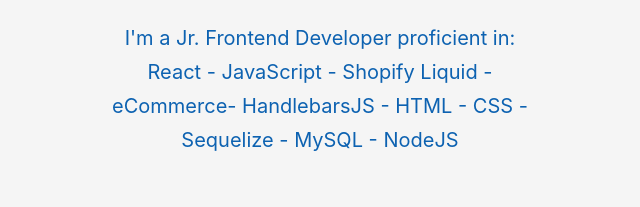
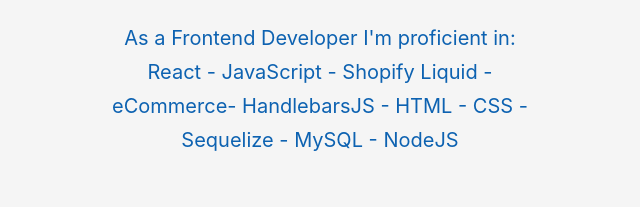
Before and after one commit to jamesfillerup/portfolio-fillerup, a plain HTML site: page index.html in a window 1280 px wide. Shown: the part 1164-1371 px from the top of the page, 470-1110 px from the left. Drawn offline with nearby package versions, Linux system fonts and the light colour scheme.

Commit message:
aboutme update

```diff
--- a/index.html
+++ b/index.html
@@ -52,7 +52,7 @@
                 I have experience in the following roles: Project Management - Quality Assurance - Purchasing - Production Management - Sales
                 </p><br />
                 <p>
-                I'm a Jr. Frontend Developer proficient in: React - JavaScript - Shopify Liquid - eCommerce- HandlebarsJS - HTML - CSS - Sequelize - MySQL - NodeJS
+                As a Frontend Developer I'm proficient in: React - JavaScript - Shopify Liquid - eCommerce- HandlebarsJS - HTML - CSS - Sequelize - MySQL - NodeJS
                 </p>
             </div>
         </div>
```
